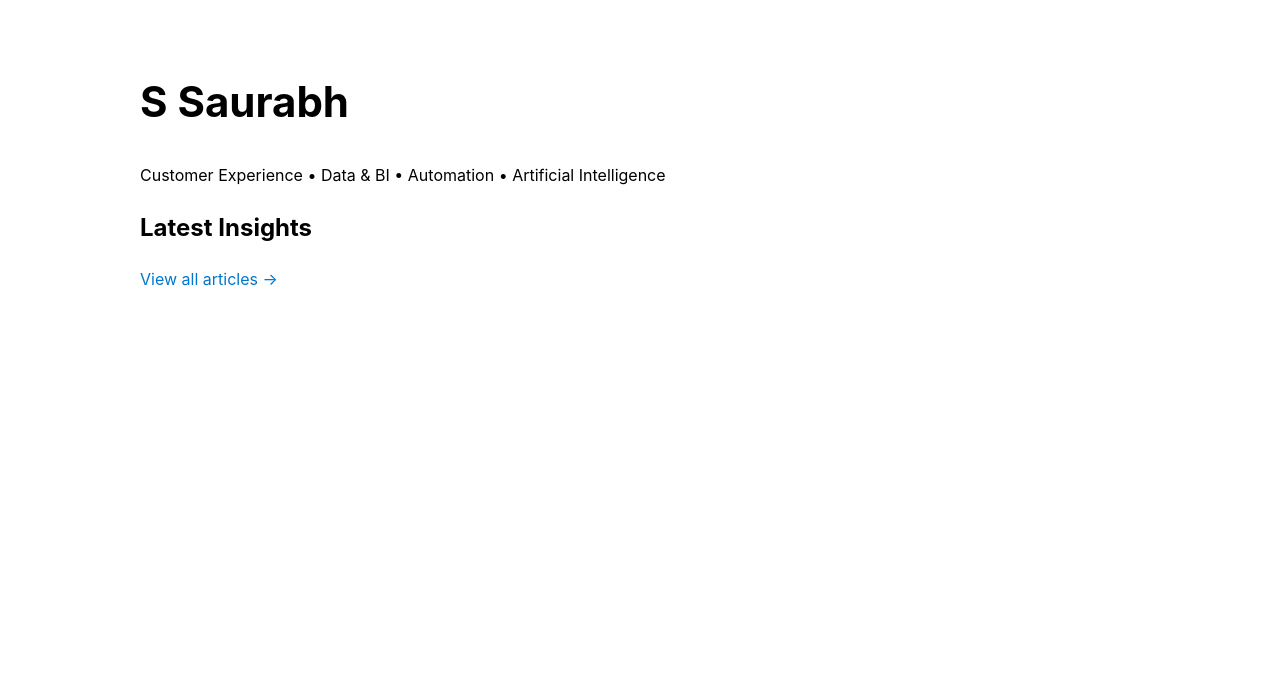
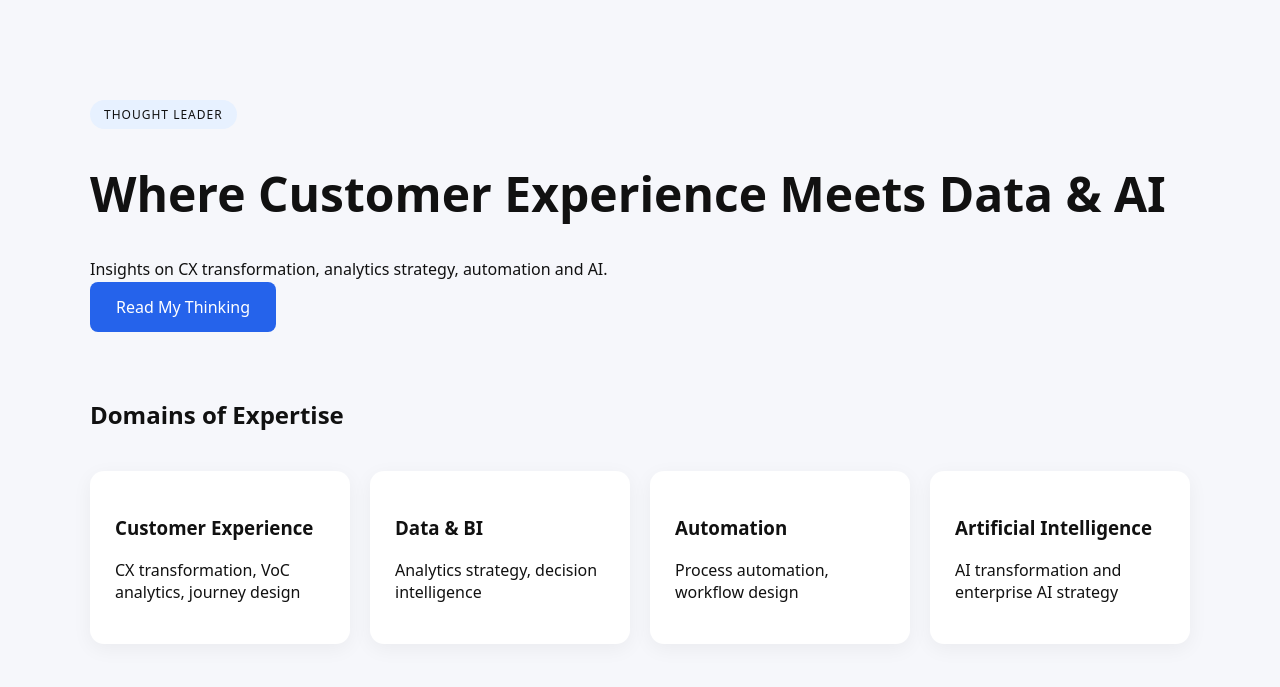
Before and after one commit to ssaurabh6/ssaurabh.github.io, a plain HTML site: page index.html in a window 1280 px wide. Drawn offline with Linux system fonts and the light colour scheme.

Commit message:
Update index.html

```diff
--- a/index.html
+++ b/index.html
@@ -2,38 +2,84 @@
 <html>
 <head>
 <title>S Saurabh | CX Data AI</title>
-<meta name="description" content="Thought leadership in Customer Experience, Data, AI and Automation">
+<meta name="viewport" content="width=device-width, initial-scale=1">
 <style>
 body{
-font-family:-apple-system,BlinkMacSystemFont,"Segoe UI",Roboto;
-max-width:1000px;
+font-family:system-ui;
+margin:0;
+background:#f6f7fb;
+color:#111;
+}
+.container{
+max-width:1100px;
 margin:auto;
 padding:40px;
-line-height:1.6;
+}
+.hero{
+padding:60px 0;
 }
 h1{
-font-size:42px;
+font-size:48px;
+}
+.badge{
+display:inline-block;
+padding:6px 14px;
+background:#e7f1ff;
+border-radius:30px;
+font-size:12px;
+letter-spacing:1px;
+}
+.btn{
+padding:14px 26px;
+border-radius:8px;
+background:#2563eb;
+color:white;
+text-decoration:none;
+margin-right:10px;
+}
+.grid{
+display:grid;
+grid-template-columns:repeat(auto-fit,minmax(250px,1fr));
+gap:20px;
+margin-top:40px;
 }
 .card{
-border:1px solid #eee;
-padding:20px;
-border-radius:10px;
-margin:20px 0;
-}
-a{
-text-decoration:none;
-color:#0077cc;
+background:white;
+padding:25px;
+border-radius:14px;
+box-shadow:0 5px 20px rgba(0,0,0,0.05);
 }
 </style>
 </head>
 <body>
-<h1>S Saurabh</h1>
+<div class="container">
+<div class="hero">
+<div class="badge">THOUGHT LEADER</div>
+<h1>Where Customer Experience Meets Data & AI</h1>
 <p>
-Customer Experience • Data & BI • Automation • Artificial Intelligence
+Insights on CX transformation, analytics strategy, automation and AI.
 </p>
-<h2>Latest Insights</h2>
-<div>
-<a href="blog.html">View all articles →</a>
+<a class="btn" href="blog.html">Read My Thinking</a>
+</div>
+<h2>Domains of Expertise</h2>
+<div class="grid">
+<div class="card">
+<h3>Customer Experience</h3>
+<p>CX transformation, VoC analytics, journey design</p>
+</div>
+<div class="card">
+<h3>Data & BI</h3>
+<p>Analytics strategy, decision intelligence</p>
+</div>
+<div class="card">
+<h3>Automation</h3>
+<p>Process automation, workflow design</p>
+</div>
+<div class="card">
+<h3>Artificial Intelligence</h3>
+<p>AI transformation and enterprise AI strategy</p>
+</div>
+</div>
 </div>
 </body>
 </html>
```
